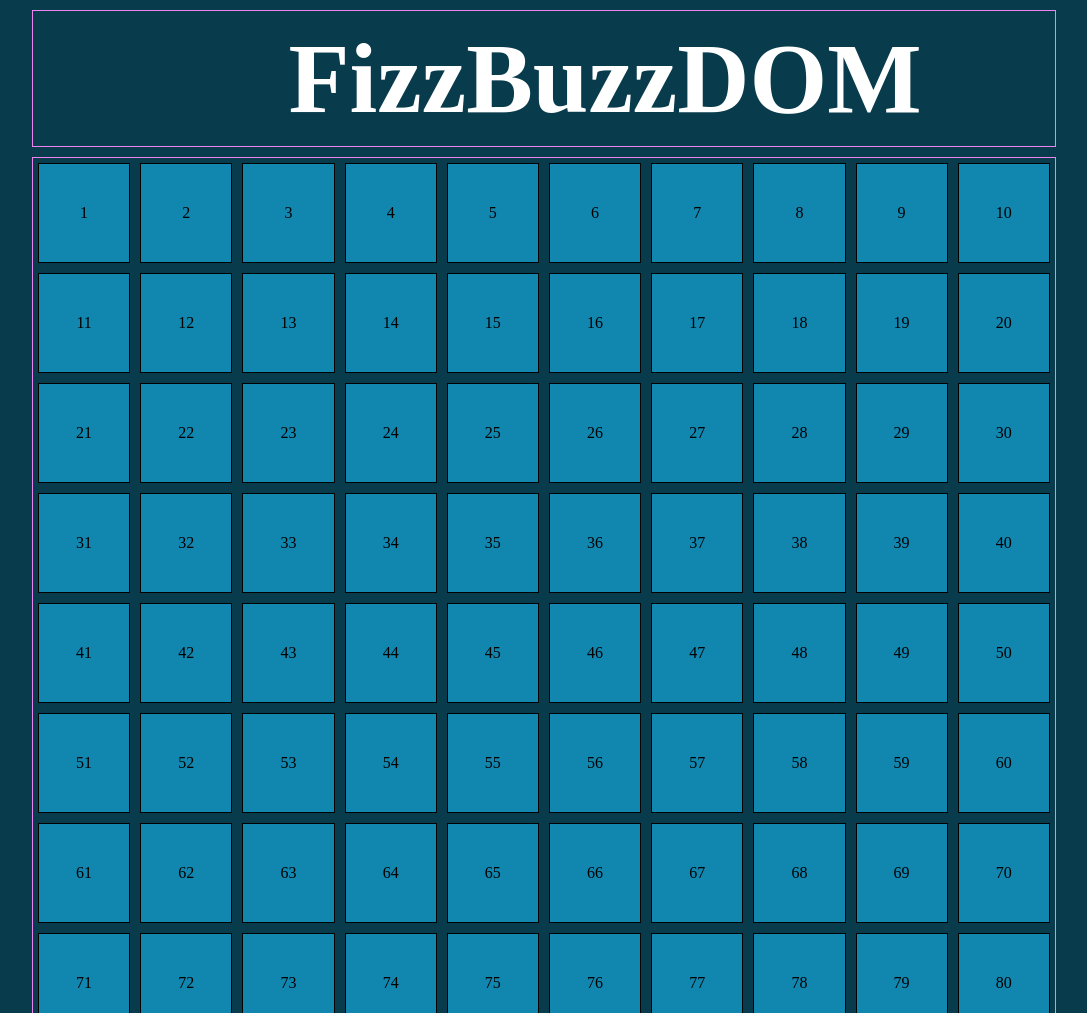
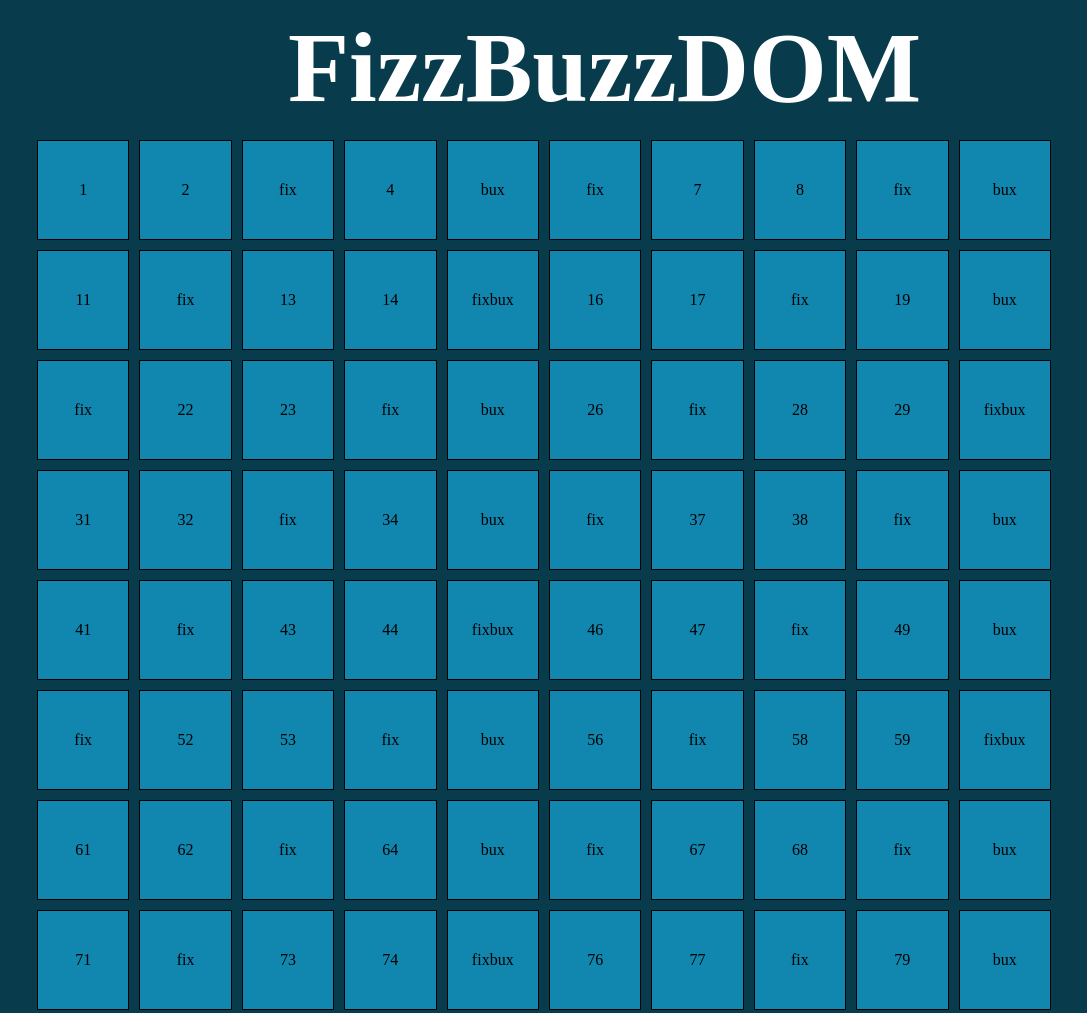
Before and after one commit to FRAALES/js-fizzbuzz, a plain HTML site: page index.html in a window 1280 px wide. Shown: the top 1013 px of the page, without its empty margins (96-1183 px from the left). Drawn offline with Linux system fonts and the light colour scheme.

Commit message:
Finito ma non cambia i colori

```diff
--- a/css/style.css
+++ b/css/style.css
@@ -1,4 +1,4 @@
-/* Regole generali */
+ /* Regole generali */
 *{
     box-sizing: border-box;
     margin: 0;
@@ -21,17 +21,14 @@ h1{
     margin: 10px auto;
     font-size: 50px;
     width: 80%;
-    border: solid 1px violet;
 }
 
 
 
 /* Regole Main */
-#main-container{
+ #main-container{
     width: 80%;
     margin: 10px auto;
-    border: solid 1px violet;
-    height: 5000px;
     display: flex;
     flex-wrap: wrap;
 }
@@ -47,3 +44,17 @@ h1{
     align-items: center;
     border: solid 1px black;
 }
+
+
+/* Regole cambio colore */
+.yellow {
+    background-color: yellow;
+}
+
+.red {
+    background-color: red;
+}
+
+.blue {
+    background-color: blue;
+}
--- a/js/main.js
+++ b/js/main.js
@@ -7,24 +7,27 @@ console.log(contenitore);
 
 
 // cicliamo le operazioni di creazione e di output
-for(let i = 1; i <= 1000; i++) {
+for(let i = 1; i <= 100; i++) {
 
     // creiamo nuovo elemento
     const quadrato = document.createElement('span');
     // Voglio aggiungere una classe ad ogni span
     quadrato.classList.add("square");
 
-    // inseriamo il valore all'interno ell'elemento creato
-    quadrato.append(i);
+    // Imposto il testo del quadrato in base al valore corrente
+    if (i % 3 === 0 && i % 5 === 0) {
+        quadrato.textContent = "fixbux";
+        quadrato.classList.add("red");
+    } else if (i % 3 === 0) {
+        quadrato.textContent = "fix";
+        quadrato.classList.add("blue");
+    } else if (i % 5 === 0) {
+        quadrato.textContent = "bux";
+        quadrato.classList.add("yellow");
+    } else {
+        quadrato.textContent = i;
+    }
 
-    // aggiungiamo al contenitore 'elemento creato
+    // aggiungiamo al contenitore elemento creato
     contenitore.append(quadrato);
-
-
-
-    // aggiungiamo la condizione che se i è multiplo di 3, allora invece del numero vedrò scritto FIX
-
-            if (i === 3) {
-                console.log("FIX");
-            }
 }
```
